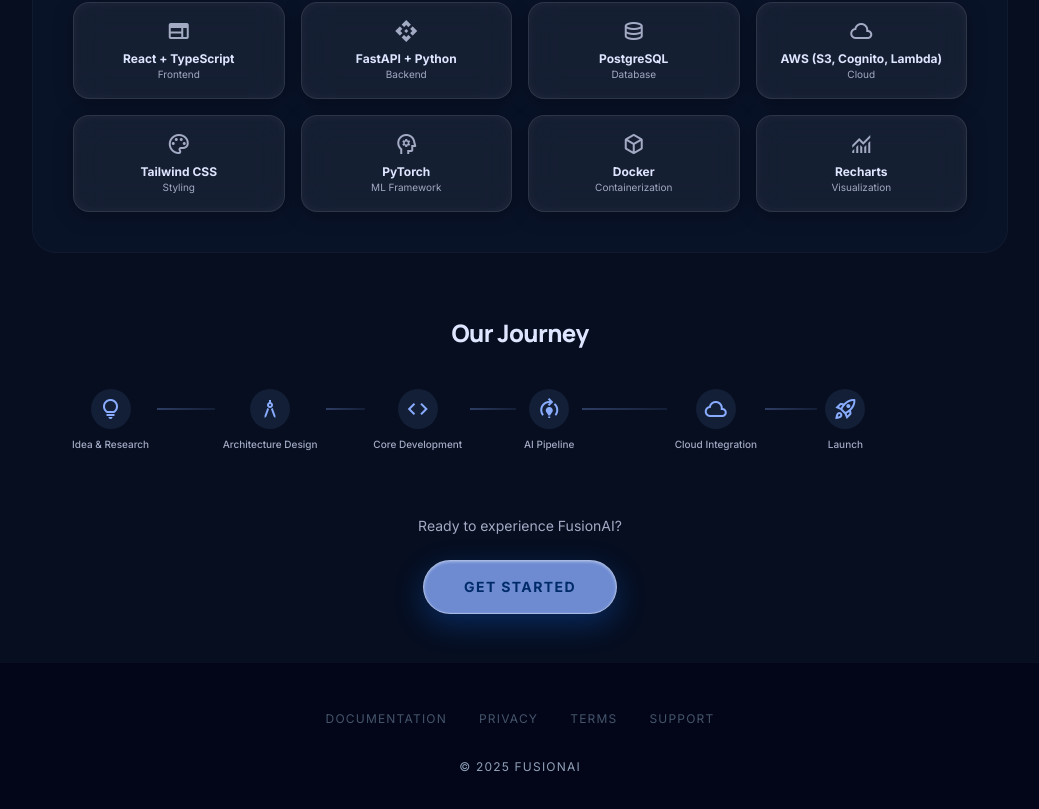
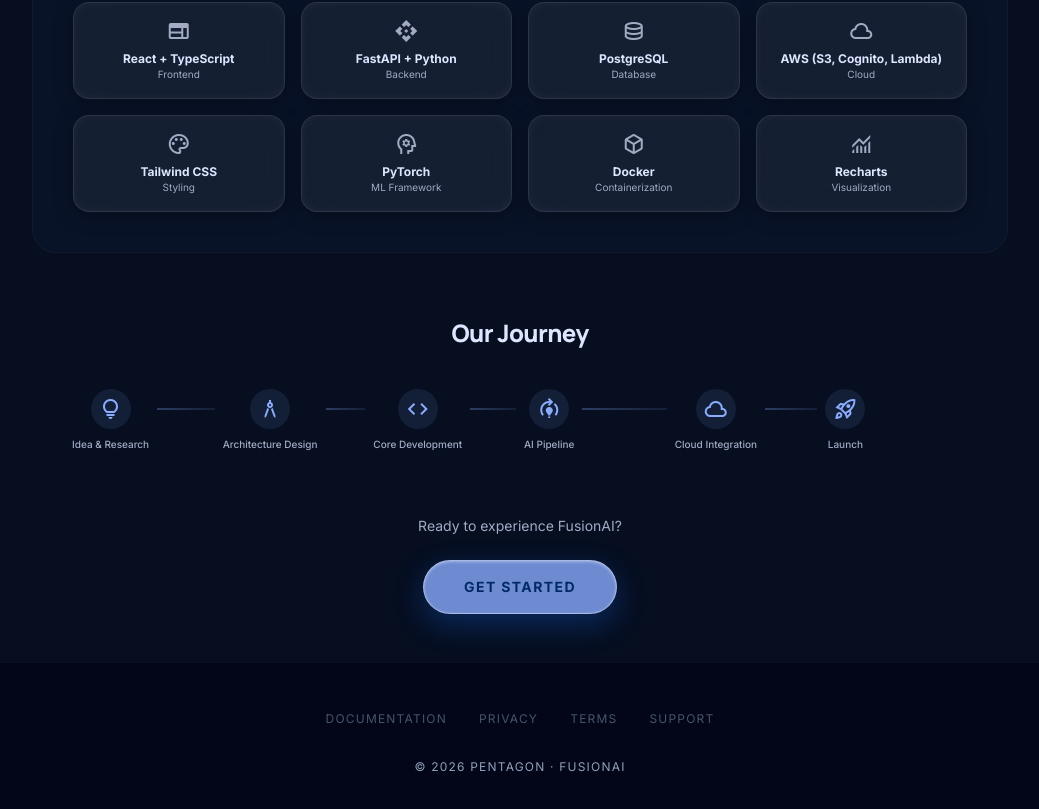
Before and after one commit to akritiupreti/pentagon-frontend, a React (Vite) app: page /about in a window 1280 px wide. Shown: the part 1145-1954 px from the top of the page, without its empty margins (120-1159 px from the left). Built offline with nearby package versions, Linux system fonts and the light colour scheme.

Commit message:
Update copyright

```diff
--- a/src/components/Footer.tsx
+++ b/src/components/Footer.tsx
@@ -8,7 +8,7 @@ export default function Footer() {
           </a>
         ))}
       </div>
-      <div className="text-slate-400 font-body text-xs uppercase tracking-widest">© 2025 FusionAI</div>
+      <div className="text-slate-400 font-body text-xs uppercase tracking-widest">© 2026 Pentagon · FusionAI</div>
     </footer>
   )
 }
```
